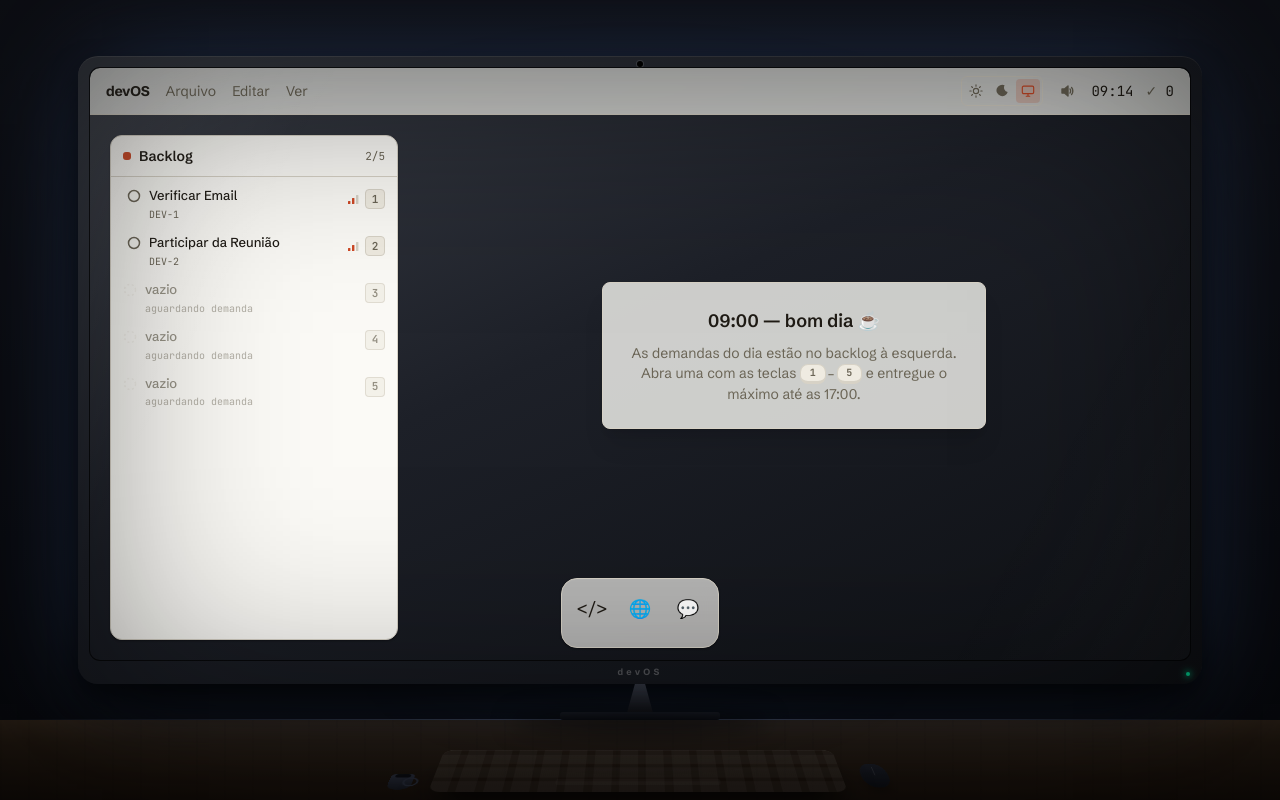
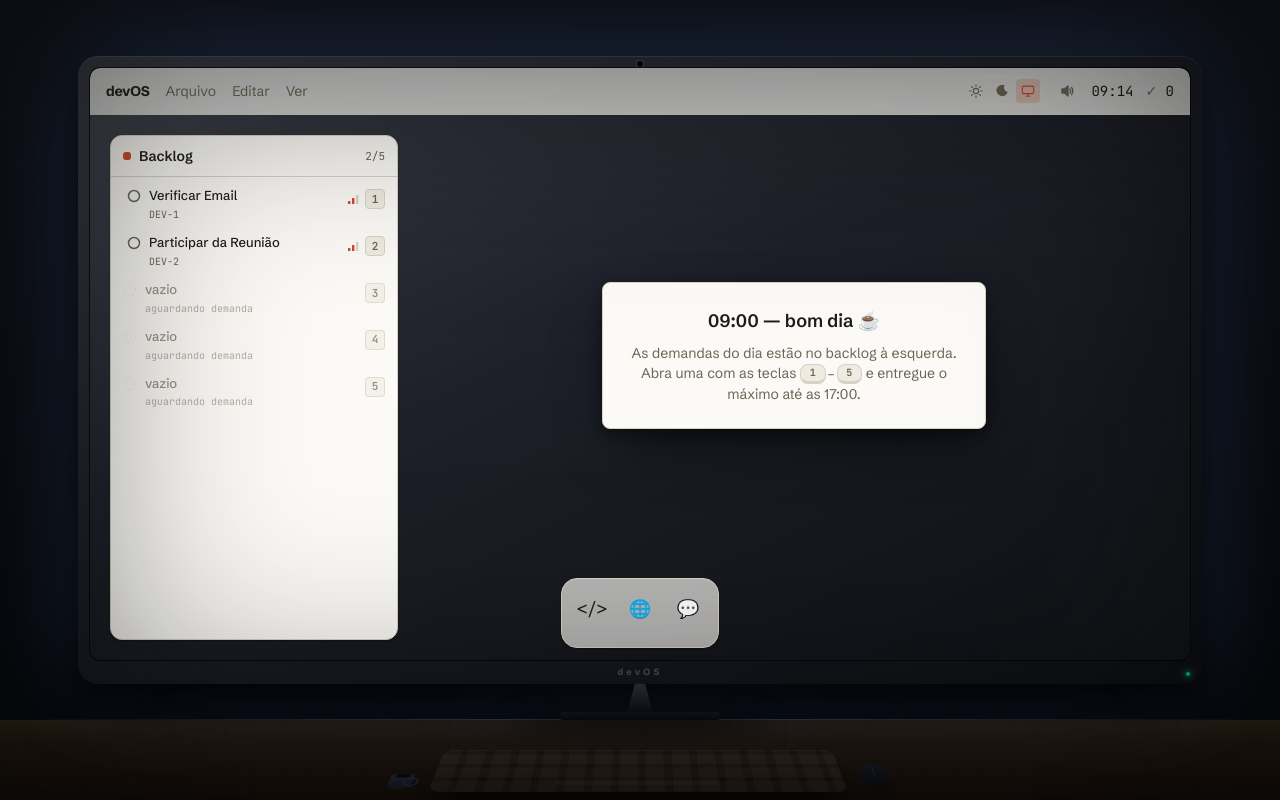
Before and after one commit to isaacbatst/dev-sim, a Next.js app: page / in a window 1280 px wide. Built offline with nearby package versions, Linux system fonts and the light colour scheme.

Commit message:
fix: card "bom dia" sem borda AI-like (elevação no lugar do stroke)
Trocou border-line + shadow-xl por elev-2 + border-edge (transparente no dark) +
fill — mesmo padrão das janelas, separando por sombra, não por traço.

Co-Authored-By: Claude Opus 4.8 <noreply@anthropic.com>

```diff
--- a/src/components/desktop/Desktop.tsx
+++ b/src/components/desktop/Desktop.tsx
@@ -53,7 +53,7 @@ export function Desktop({
               )}
             </div>
           ) : (
-            <div className="max-w-sm rounded-lg border border-line bg-surface/80 p-6 text-center shadow-xl">
+            <div className="elev-2 max-w-sm rounded-lg border border-edge bg-surface p-6 text-center">
               <p className="font-grotesk text-lg font-semibold text-ink">09:00 — bom dia ☕</p>
               <p className="mt-2 text-sm text-ink-dim">
                 As demandas do dia estão no backlog à esquerda. Abra uma com as teclas{' '}
```
